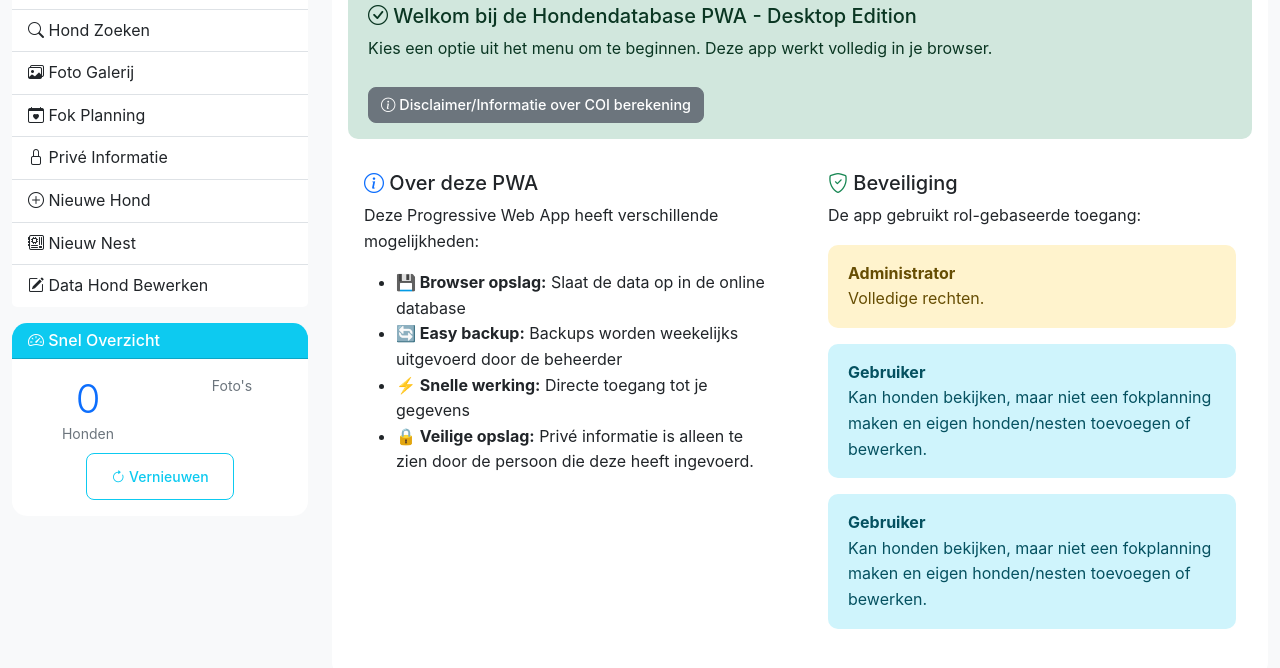
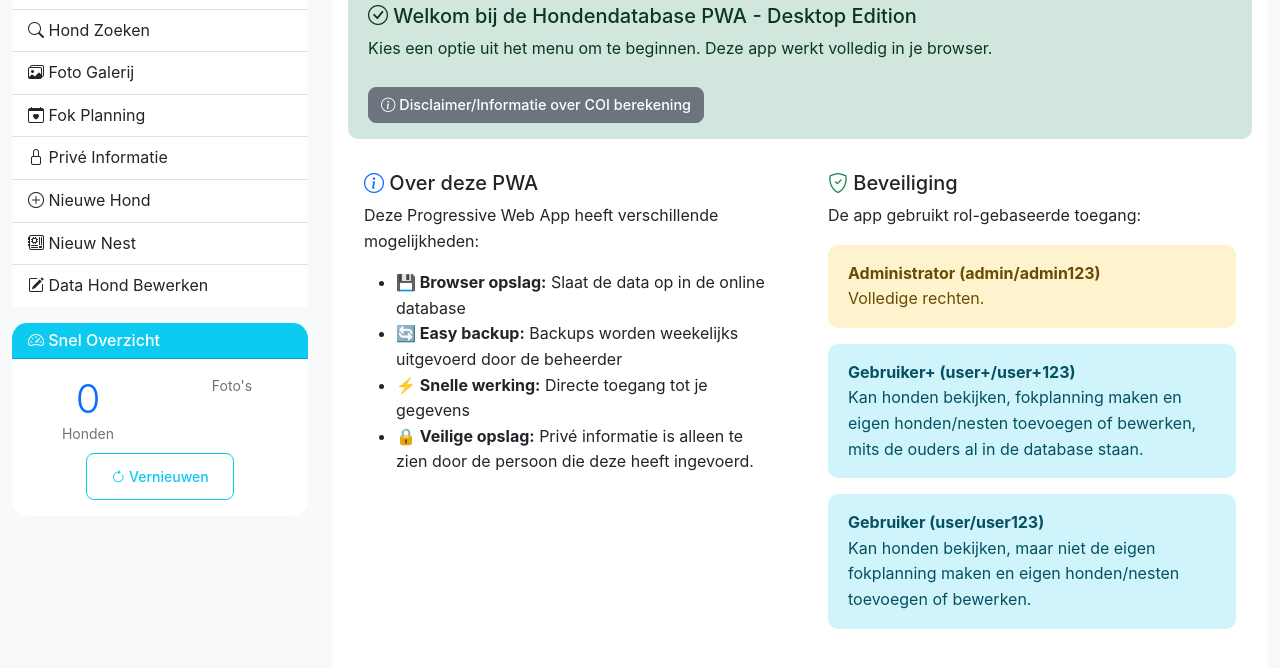
Before and after one commit to LAScholten/modern-pwa, a website: page app.html in a window 1280 px wide. Shown: the part 174-842 px from the top of the page. Drawn offline with nearby package versions, Linux system fonts and the light colour scheme; no server answers; sample sign-in values are in the browser's storage.

Commit message:
FIX: Correct module exports and syntax errors

```diff
--- a/app.html
+++ b/app.html
@@ -321,12 +321,12 @@
                                             <span class="app-text" data-key="adminRights">Volledige rechten.</span>
                                         </div>
                                         <div class="alert alert-info">
-                                            <strong class="app-text" data-key="userRole">Gebruiker+ (user/user123)</strong><br>
-                                            <span class="app-text" data-key="userRights">Kan honden bekijken, fokplanning maken en eigen honden/nesten toevoegen of bewerken, mits de ouders al in de database staan.</span>
+                                            <strong class="app-text" data-key="userPlusRole">Gebruiker+ (user+/user+123)</strong><br>
+                                            <span class="app-text" data-key="userPlusRights">Kan honden bekijken, fokplanning maken en eigen honden/nesten toevoegen of bewerken, mits de ouders al in de database staan.</span>
                                         </div>
                                         <div class="alert alert-info">
                                             <strong class="app-text" data-key="userRole">Gebruiker (user/user123)</strong><br>
-                                            <span class="app-text" data-key="userRights">Kan honden bekijken, maar niet de eigen een fokplanning maken en eigen honden/nesten toevoegen of bewerken.</span>
+                                            <span class="app-text" data-key="userRights">Kan honden bekijken, maar niet de eigen fokplanning maken en eigen honden/nesten toevoegen of bewerken.</span>
                                         </div>
                                     </div>
                                 </div>
@@ -516,7 +516,7 @@
         // Laad taal uit localStorage
         const appLanguage = localStorage.getItem('appLanguage') || 'nl';
 
-        // Vertalingen
+        // Vertalingen - NU MET 3 ROLLEN
         const appTranslations = {
             nl: {
                 appTitle: "Hondendatabase PWA - Desktop Edition",
@@ -547,16 +547,13 @@
                 feature6: "Data importeren/exporteren",
                 security: "Beveiliging",
                 roleBasedAccess: "De app gebruikt rol-gebaseerde toegang:",
-                adminRole: "Administrator",
+                adminRole: "Administrator (admin/admin123)",
                 adminRights: "Volledige rechten.",
-                userRole: "Gebruiker+",
-                userRights: "Kan honden bekijken, fokplanning maken en eigen honden/nesten toevoegen of bewerken, mits de ouders al in de database staan.",
-                userRole: "Gebruiker",
-                userRights: "Kan honden bekijken, maar niet een fokplanning maken en eigen honden/nesten toevoegen of bewerken.",
-
-                // NIEUWE disclaimer teksten
+                userPlusRole: "Gebruiker+ (user+/user+123)",
+                userPlusRights: "Kan honden bekijken, fokplanning maken en eigen honden/nesten toevoegen of bewerken, mits de ouders al in de database staan.",
+                userRole: "Gebruiker (user/user123)",
+                userRights: "Kan honden bekijken, maar niet de eigen fokplanning maken en eigen honden/nesten toevoegen of bewerken.",
                 disclaimerBtn: "Disclaimer/Informatie over COI berekening",
-
                 installPWA: "Maak Snelkoppeling"
             },
             en: {
@@ -579,7 +576,7 @@
                 welcomeTitle: "Welcome to the Dog Database PWA - Desktop Edition",
                 welcomeText: "Choose an option from the menu to start. This app works completely in your browser.",
                 aboutApp: "About this PWA",
-                appDescription: "This PWA (Progressive Web App) stores all data locally in your browser. You can:",
+                appDescription: "This PWA (Progressive Web App) stores all data in an online database. You can:",
                 feature1: "Add and manage dogs",
                 feature2: "Edit dog data",
                 feature3: "Upload and view photos",
@@ -588,14 +585,13 @@
                 feature6: "Import/Export data",
                 security: "Security",
                 roleBasedAccess: "The app uses role-based access:",
-                adminRole: "Administrator",
-                adminRights: "Full rights, including adding new dogs.",
-                userRole: "User",
-                userRights: "Can import/export and view data, but cannot add or edit new dogs.",
-
-                // NEW disclaimer texts
+                adminRole: "Administrator (admin/admin123)",
+                adminRights: "Full rights.",
+                userPlusRole: "User+ (user+/user+123)",
+                userPlusRights: "Can view dogs, create breeding plans, and add/edit own dogs/litters, provided parents are already in the database.",
+                userRole: "User (user/user123)",
+                userRights: "Can view dogs, but cannot create own breeding plans and add/edit own dogs/litters.",
                 disclaimerBtn: "Disclaimer/Information about COI calculation",
-
                 installPWA: "Create Shortcut"
             },
             de: {
@@ -617,8 +613,8 @@
                 dashboard: "Dashboard",
                 welcomeTitle: "Willkommen bei der Hundendatenbank PWA - Desktop Edition",
                 welcomeText: "Wählen Sie eine option aus dem menü, um zu beginnen. Diese App arbeitet vollständig in Ihrem Browser.",
-                aboutApp: "Über deze PWA",
-                appDescription: "Diese PWA (Progressive Web App) speichert alle Daten lokal in Ihrem Browser. Sie können:",
+                aboutApp: "Über diese PWA",
+                appDescription: "Diese PWA (Progressive Web App) speichert alle Daten in einer online Datenbank. Sie können:",
                 feature1: "Hunde hinzufügen en verwalten",
                 feature2: "Hundedaten bearbeiten",
                 feature3: "Fotos hochladen en ansehen",
@@ -627,14 +623,13 @@
                 feature6: "Daten importieren/exportieren",
                 security: "Sicherheit",
                 roleBasedAccess: "Die App verwendet rollenbasierte Zugriffe:",
-                adminRole: "Administrator",
-                adminRights: "Volle Rechte, einschließlich neuer Hunde hinzufügen.",
-                userRole: "Benutzer",
-                userRights: "Kann Daten importieren/exportieren en ansehen, aber keine neuen Hunde hinzufügen of bearbeiten.",
-
-                // NEUE Disclaimer Texte
+                adminRole: "Administrator (admin/admin123)",
+                adminRights: "Volle Rechte.",
+                userPlusRole: "Benutzer+ (user+/user+123)",
+                userPlusRights: "Kann Hunde ansehen, Zuchtpläne erstellen und eigene Hunde/Würfe hinzufügen oder bearbeiten, vorausgesetzt die Eltern sind bereits in der Datenbank.",
+                userRole: "Benutzer (user/user123)",
+                userRights: "Kann Hunde ansehen, aber keine eigenen Zuchtpläne erstellen und keine eigenen Hunde/Würfe hinzufügen oder bearbeiten.",
                 disclaimerBtn: "Disclaimer/Information zur COI Berechnung",
-
                 installPWA: "Verknüpfung erstellen"
             }
         };
```
